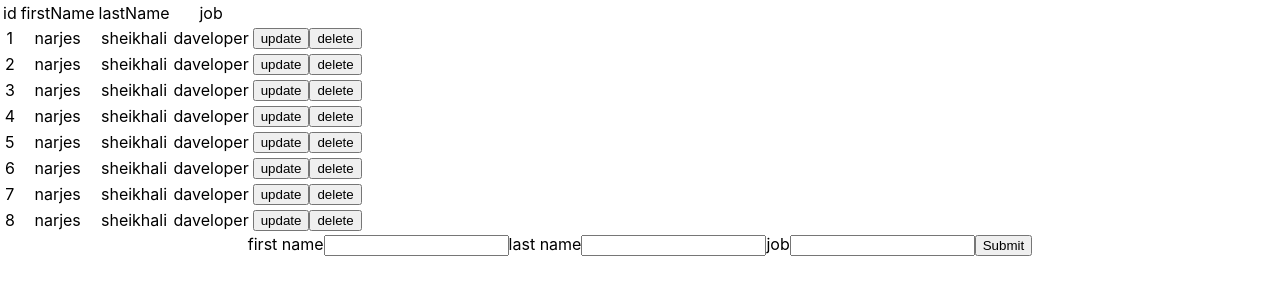
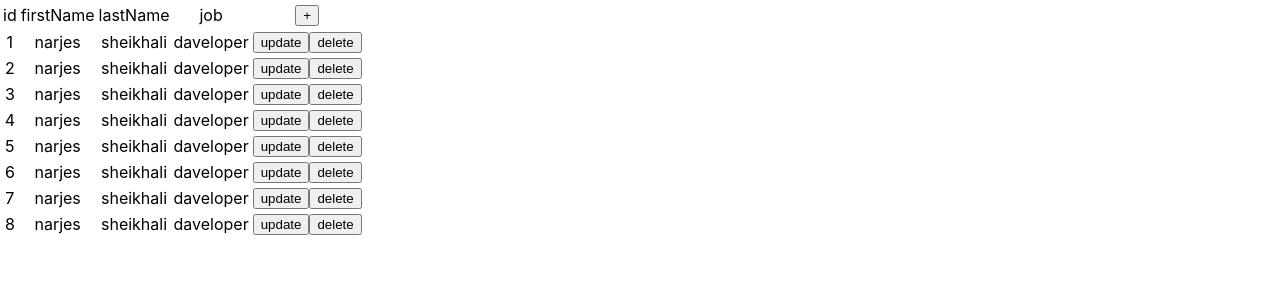
Before and after one commit to narjesshn123/table-app-function, a React (Create React App) app in the folder table/: page / in a window 1280 px wide. Shown: the top 300 px of the page. Built offline with nearby package versions, Linux system fonts and the light colour scheme.

Commit message:
add and update

```diff
--- /dev/null
+++ b/package.json
@@ -0,0 +1,5 @@
+{
+  "dependencies": {
+    "react-icons": "^4.3.1"
+  }
+}
--- a/table/src/App.js
+++ b/table/src/App.js
@@ -1,17 +1,16 @@
-import {useState} from 'react';
+import {Children, useState} from 'react';
 import {Student} from './component/Student';
 import {Table} from "./component/Table";
-import { Form } from './component/Form';
+
 import './App.css';
 function App() {
 const[users, setUsers] = useState(Student)
 const [user, setUser] = useState({firstName:"", lastName:"", job:""})
 
   return (
-
     <div className="App">
    <Table users={users} setUsers={setUsers} user={user} setUser={setUser}/>
-   <Form users={users} setUsers={setUsers} user={user} setUser={setUser}/>
+
     </div>
   );
 }
--- /dev/null
+++ b/table/src/component/Form.css
@@ -0,0 +1,15 @@
+.form{
+    color: blue;
+}
+.form label{
+        display: block;
+        letter-spacing: 2px;
+        padding-top: 30px;
+        text-align: center;
+}
+@keyframes slidein {
+    from {
+      margin-left: 100%;
+      width: 300%;
+      color: #000;
+    }}
--- a/table/src/component/Form.jsx
+++ b/table/src/component/Form.jsx
@@ -1,27 +1,42 @@
+import './Form.css';
+import { Table } from './Table'
 
 export const Form = ({users, setUsers, user, setUser})=>{
+    const numUniqe = ()=>{
+        return parseInt(10000*Math.random())
+    }
     const handleAdd = (e)=>{
         e.preventDefault()
+
         if(user.id){
             setUsers(users.map(oldUser =>  user.id === oldUser.id ? user : oldUser))
+        } else{
+        setUsers([...users, {id:numUniqe(), ...user}])
+        setUser({firstName:"", lastName:"", job:""})
 
-        } else{
-        setUsers([...users, {id:3, ...user}])
-        setUser({firstName:"", lastName:"", job:""})
-      }}
+      }
+            setUser([{id:numUniqe(),firstName:"", lastName:"", job:""}])
+
+    }
 
     const handleChange = (e)=>{
         setUser({...user, [e.target.name] : e.target.value})
     }
     return(
         <>
-        <form onSubmit={handleAdd}>
-            <label htmlFor="firstName">first name</label>
+        <form onSubmit={handleAdd}  className="form">
+            <div>
+            <label htmlFor="firstName">first name:</label>
             <input id="firstName" type={"text"} onChange={handleChange} name={"firstName"} value={user.firstName}></input>
-            <label htmlFor="lastName">last name</label>
+            </div>
+            <div>
+            <label htmlFor="lastName">last name:</label>
             <input id="lastName" type={"text"} onChange={handleChange} name={"lastName"} value={user.lastName}></input>
-            <label htmlFor="job">job</label>
+            </div>
+            <div>
+            <label htmlFor="job">job:</label>
             <input id="job" type={"text"} onChange={handleChange} name={"job"} value={user.job}></input>
+            </div>
             <input type={"submit"}></input>
         </form>
         </>
--- /dev/null
+++ b/table/src/component/Table.css
@@ -0,0 +1,8 @@
+.plus{
+    color: blue;
+    border-radius: 100%;
+    border: 1px solid rgba(201, 35, 107, 0);
+}
+.show{
+    visibility: hidden;
+}
--- a/table/src/component/Table.jsx
+++ b/table/src/component/Table.jsx
@@ -1,9 +1,15 @@
-import { Student } from "./Student"
-export const Table = ({users, setUsers, setUser})=>{
+import {Children, useState } from 'react';
+import { Form } from './Form'
+import './Table.css'
+export const Table = ({users, setUsers, setUser, user})=>{
+    const[showInfo, setShowInfo] = useState(false)
+
     const handleDelete = (id)=>{
-        setUsers(users.filter(user=>user.id !== id))
+        setUsers(users.filter(user => user.id !== id))
     }
     return(
+        <>
+        <nav>
         <table>
             <thead>
                 <tr>
@@ -11,6 +17,13 @@ export const Table = ({users, setUsers, setUser})=>{
                     <td>firstName</td>
                     <td>lastName</td>
                     <td>job</td>
+                    <td className="plus">
+                        <button onClick={()=>{setShowInfo(!showInfo)}} type='radio'>
+                            {showInfo ? "-":  "+"}
+
+                            </button>
+
+                    </td>
                 </tr>
             </thead>
             <tbody>
@@ -21,12 +34,21 @@ export const Table = ({users, setUsers, setUser})=>{
                         <td>{item.lastName}</td>
                         <td>{item.job}</td>
                         <td>
-                            <button onClick={()=>{setUser(item)}}>update</button>
+                            <button onClick={()=>{setUser(item)}}>
+
+                                update</button>
                             <button onClick={()=>handleDelete(item.id)}>delete</button>
                         </td>
                     </tr>
                 ))}
             </tbody>
-        </table>
+       </table>
+        </nav>
+        <h1>
+                 {(showInfo) &&
+            (<Form user={user} setUser={setUser} users={users} setUsers={setUsers}>{Children}</Form>)}
+
+        </h1>
+        </>
 
     )}
```
Also changed, not shown: 1 other file (tests, documents, lock files or other folders).
